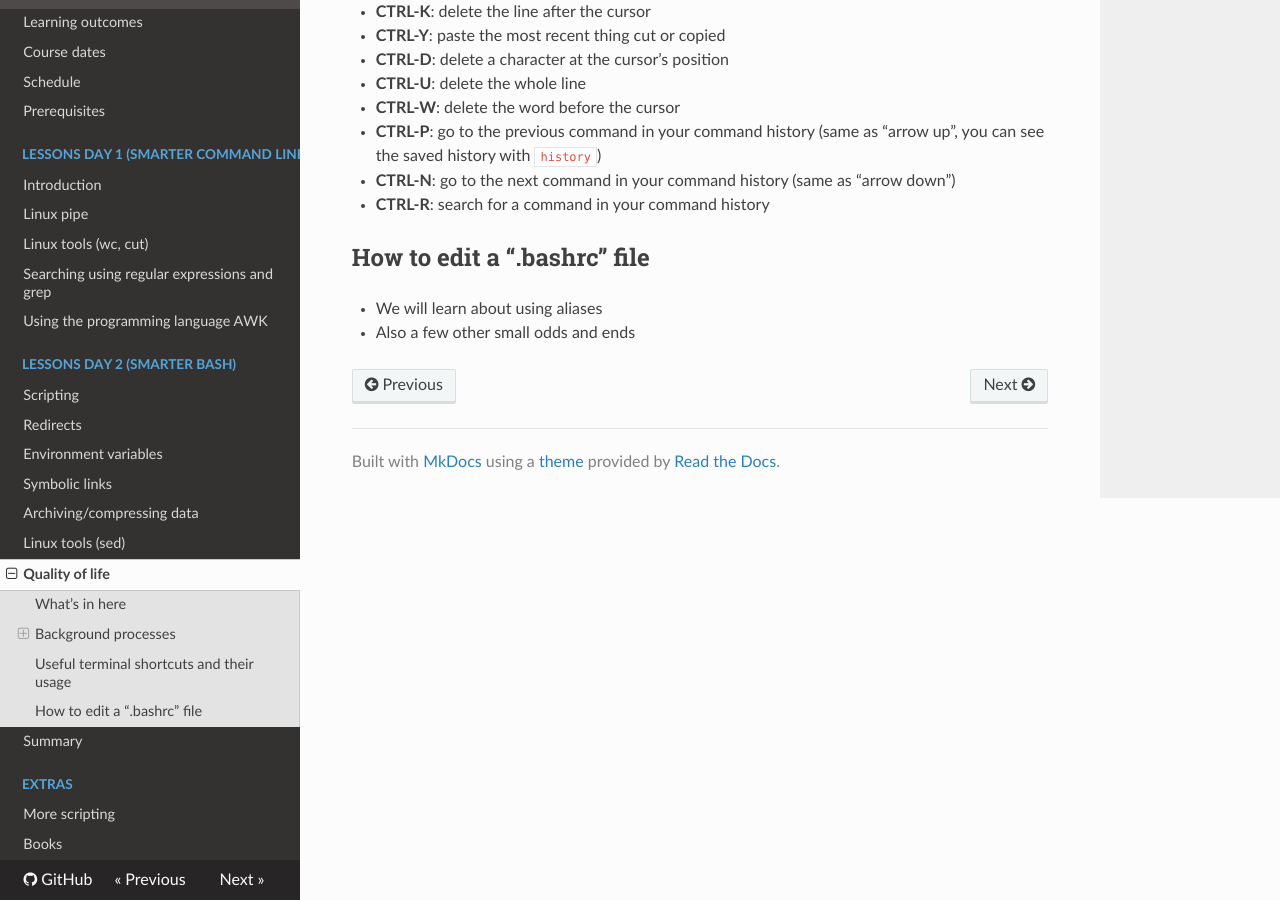
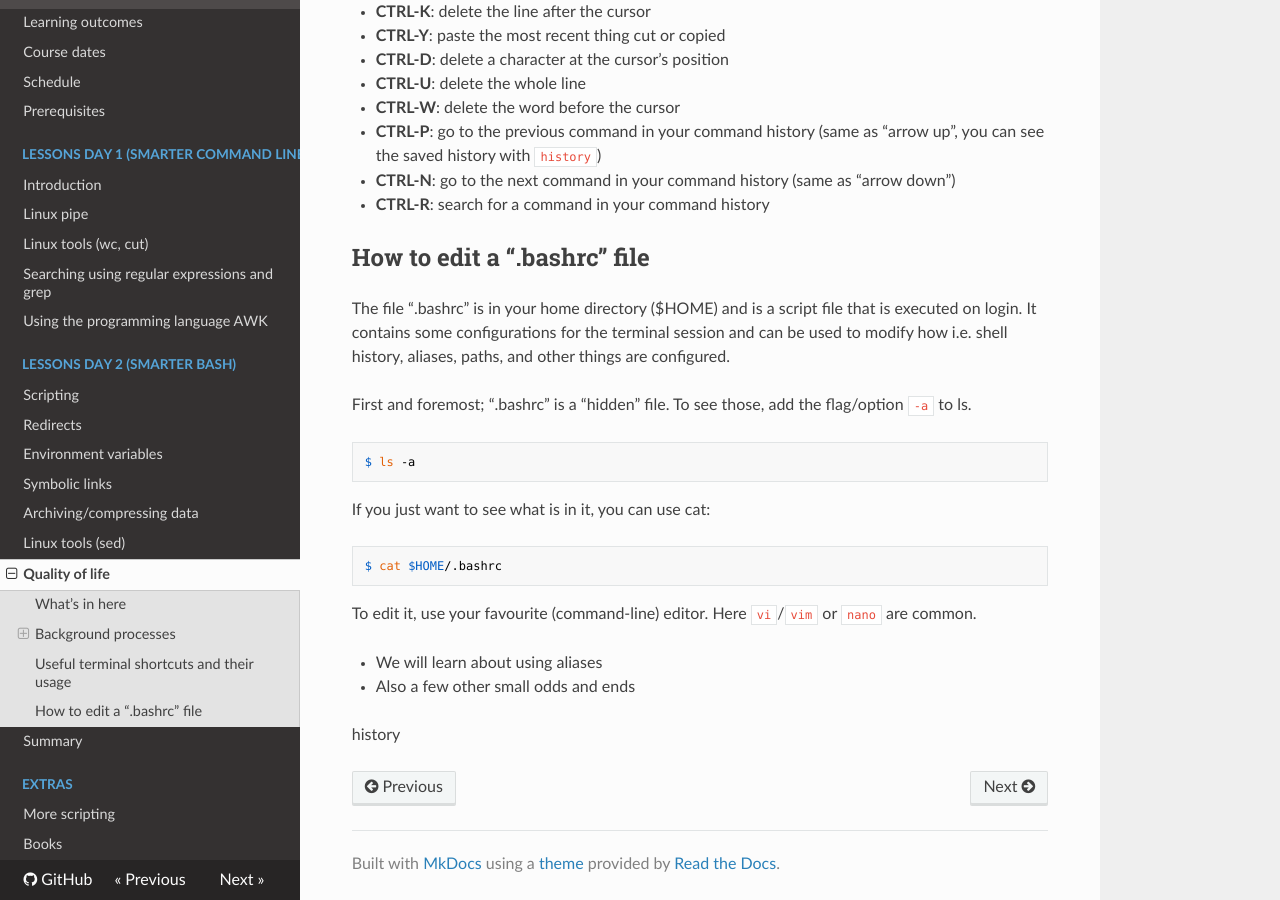
Before and after one commit to UPPMAX/linux-command-line-201, an MkDocs documentation site: the page built from docs/sessions/qual.md, in a window 1280 px wide and 900 px high, scrolled down 2894 px. Built offline with MkDocs 1.6.1, drawn with Linux system fonts in a browser that asks for light colours; nearby versions of some CDN libraries.

Commit message:
Small intro to the .bashrc section

````diff
--- a/docs/sessions/qual.md
+++ b/docs/sessions/qual.md
@@ -119,6 +119,25 @@ There are other ways of killing a job, with the command ``kill`` and the process
 
 ## How to edit a ".bashrc" file
 
+The file ".bashrc" is in your home directory ($HOME) and is a script file that is executed on login. It contains some configurations for the terminal session and can be used to modify how i.e. shell history, aliases, paths, and other things are configured.
+
+First and foremost; ".bashrc" is a "hidden" file. To see those, add the flag/option ``-a`` to ls.
+
+```bash
+$ ls -a
+```
+
+If you just want to see what is in it, you can use cat:
+
+```bash
+$ cat $HOME/.bashrc
+```
+
+To edit it, use your favourite (command-line) editor. Here ``vi``/``vim`` or ``nano`` are common.
+
+
 
 - We will learn about using aliases
 - Also a few other small odds and ends
+
+history
````
